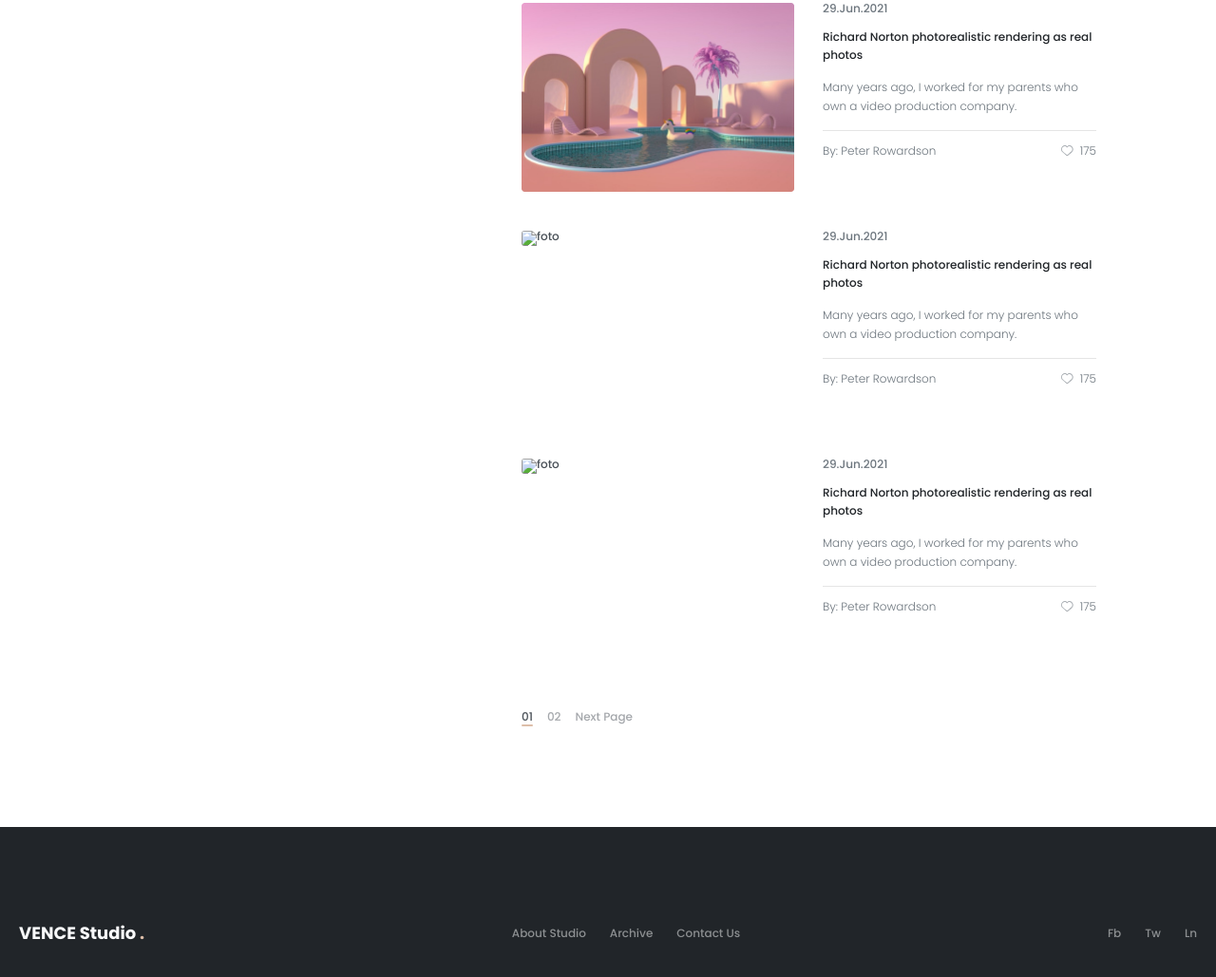
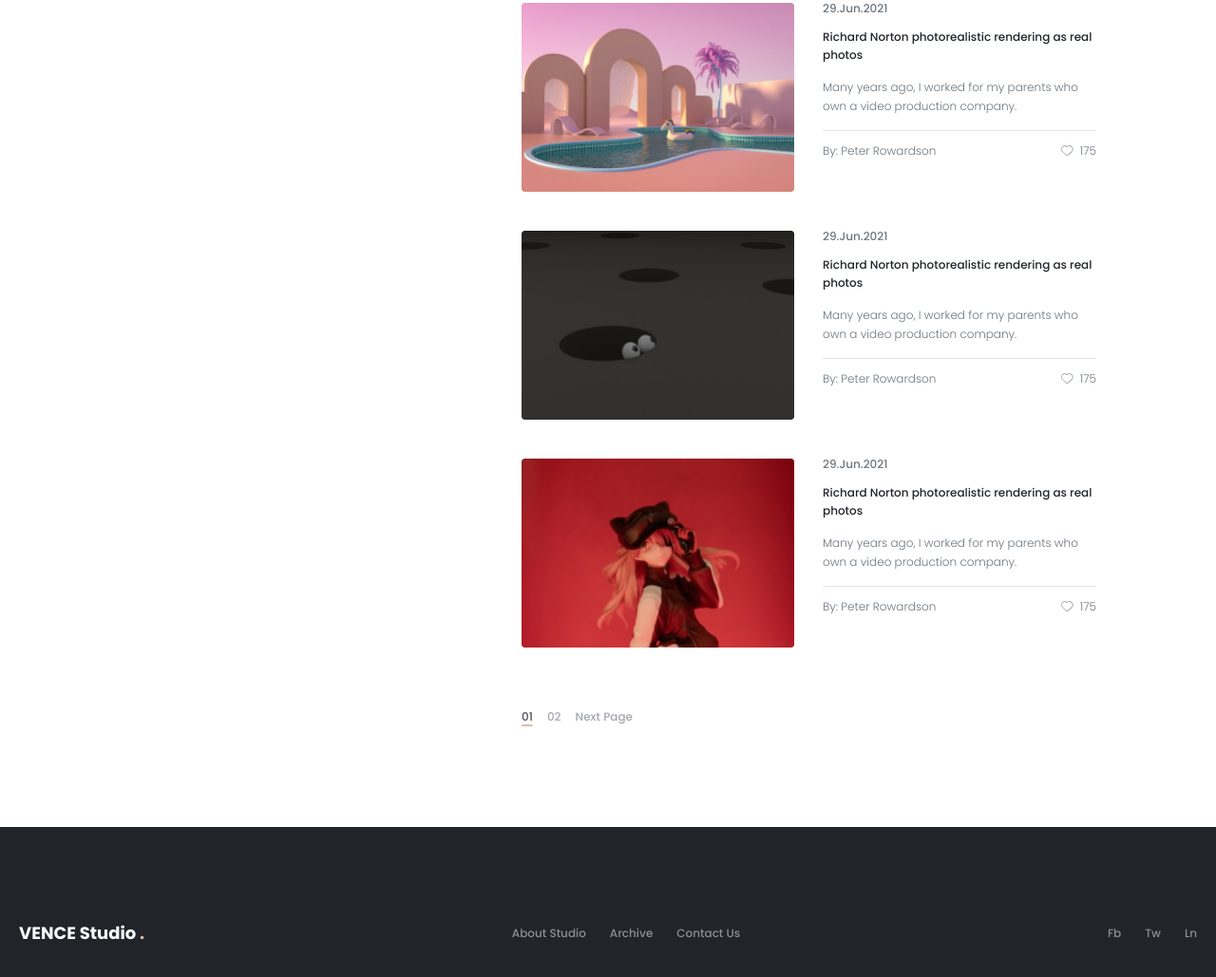
Before and after one commit to Tusk90/lessons, a plain HTML site: page lesson_18/index.html in a window 1280 px wide. Shown: the part 1177-2206 px from the top of the page at 95% size. Drawn offline with Linux system fonts and the light colour scheme; the site is published under a folder, as on GitHub Pages, so addresses that start at the root find nothing.

Commit message:
Update index.html

```diff
--- a/lesson_18/index.html
+++ b/lesson_18/index.html
@@ -191,7 +191,7 @@
 
                         <div class="right-side__cards">
                            <div class="right-side__image">
-                             <a href="#"><img src="/img/foto-4.jpg" alt="foto"></a>
+                             <a href="#"><img src="img/foto-4.jpg" alt="foto"></a>
                            </div>
                            <div class="right-side__body">
                               <div class="righ-side__date">29.Jun.2021</div>
@@ -206,7 +206,7 @@
 
                         <div class="right-side__cards">
                            <div class="right-side__image">
-                             <a href="#"><img src="/img/foto-5.jpg" alt="foto"></a>
+                             <a href="#"><img src="img/foto-5.jpg" alt="foto"></a>
                            </div>
                            <div class="right-side__body">
                               <div class="righ-side__date">29.Jun.2021</div>
```
